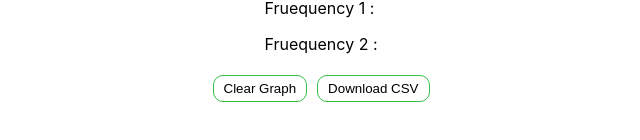
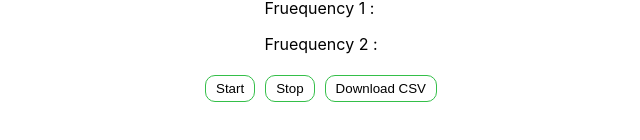
Before and after one commit to MahmoudAbdelkawi/GUI_for_arduino, a React (Create React App) app in the folder client/: page / in a window 1280 px wide. Shown: the part 618-758 px from the top of the page, without its empty margins (319-959 px from the left). Built offline with nearby package versions, Linux system fonts and the light colour scheme; no server answers.

Commit message:
[FIX]: fix the error of the graph

```diff
--- a/client/src/App/App.tsx
+++ b/client/src/App/App.tsx
@@ -75,6 +75,7 @@ function downloadCSV(data:any) {
 
 function App() {
   const [Data, setData] = useState<any>([]);
+  const [stop , setStop] = useState<boolean>(false);
   const ref = useRef(false);
   const ref2 = useRef(0);
   useEffect(() => {
@@ -82,15 +83,14 @@ function App() {
       ref.current = true;
       return;
     }
-
+    if (!stop) {
       socket.emit("serialdata", "");
       socket.on("serialdata", (data) => {
         ref2.current += data.delayTime;
-
         data.delayTime = ref2.current;
-
         setData((prev: any) => [...prev, data]);
       });
+    }
   }, []);
 
   return (
@@ -122,7 +122,11 @@ function App() {
         <p>Fruequency 2 : {Data.length > 0  && Data[Data.length-1].freq2}</p>
       </div>
       <div className="">
-        <button onClick={()=>setData([])}>Clear Graph</button>
+        <button onClick={()=>{
+          ref2.current = 0
+          setStop(false)
+        }}>Start</button>
+        <button onClick={()=>setStop(true)}>Stop</button>
         <button onClick={() => downloadCSV(Data)}>Download CSV</button>
       </div>
     </div>
```
Also changed, not shown: 2 other files (tests, documents, lock files or other folders). Lines whose indentation alone changed are shown as unchanged.
